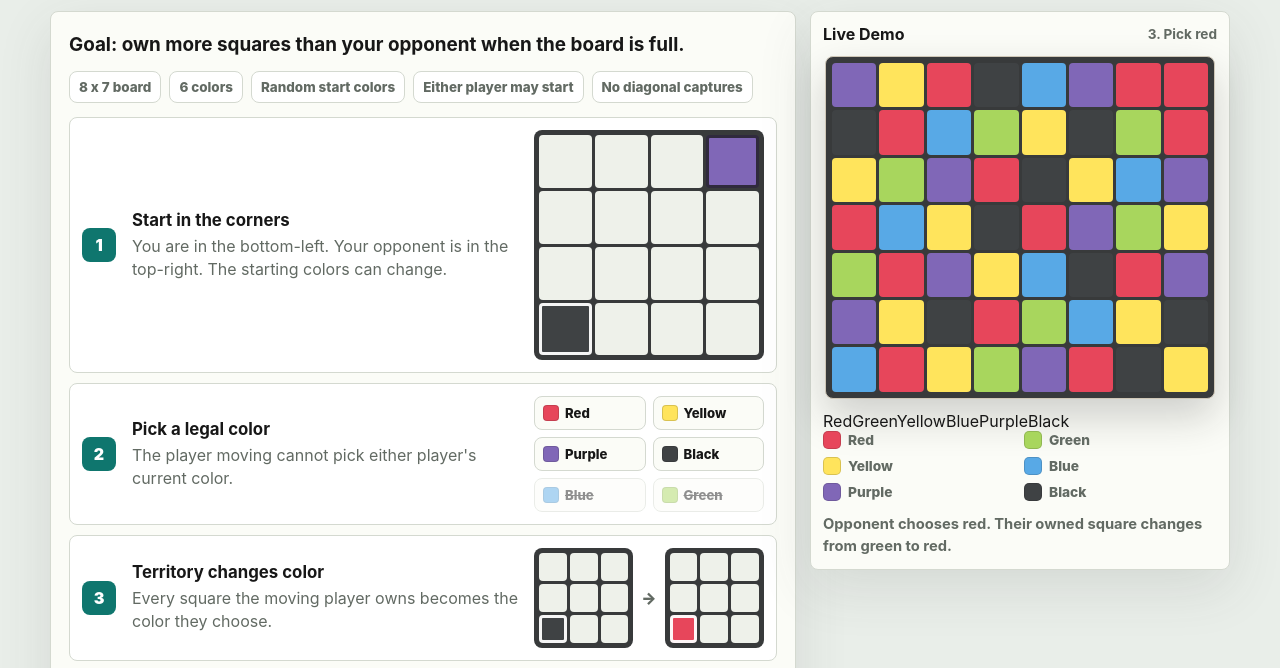
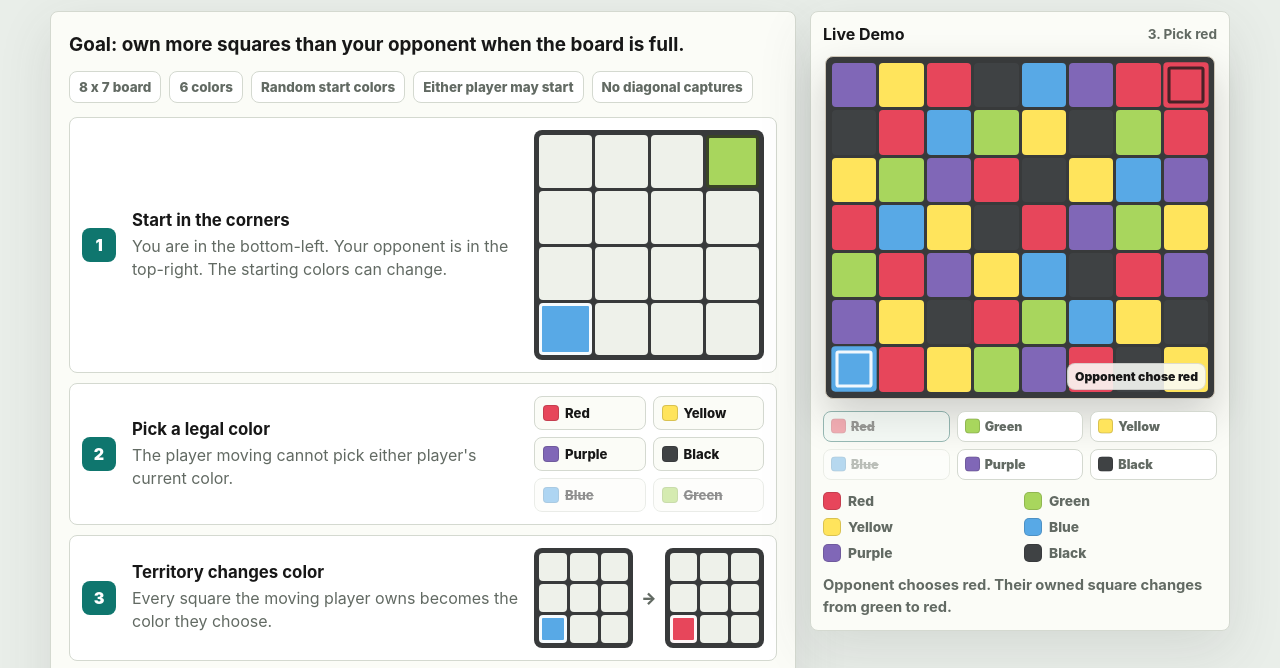
Before and after one commit to mykulgu/filler-solver-gamepigeon, a plain HTML site: page how-to-play.html in a window 1280 px wide. Shown: the part 111-779 px from the top of the page. Drawn offline with Linux system fonts and the light colour scheme.

Commit message:
Add live Filler rules demo

```diff
--- a/styles.css
+++ b/styles.css
@@ -308,12 +308,12 @@ h2 {
 
 .mini-board .you {
   border: 3px solid rgba(255, 255, 255, 0.95);
-  background: var(--black);
+  background: var(--blue);
 }
 
 .mini-board .opponent {
   border: 3px solid rgba(23, 23, 23, 0.76);
-  background: var(--purple);
+  background: var(--green);
 }
 
 .mini-board .red,
@@ -483,6 +483,7 @@ h2 {
 }
 
 .example-board {
+  position: relative;
   display: grid;
   grid-template-columns: repeat(8, minmax(0, 1fr));
   gap: 3px;
@@ -501,9 +502,16 @@ h2 {
   min-width: 0;
   border-radius: 4px;
   background: var(--cell-color);
+  transition:
+    background 360ms ease,
+    box-shadow 360ms ease,
+    transform 360ms ease,
+    opacity 360ms ease;
 }
 
-.example-board span[data-corner]::after {
+.example-board span[data-corner]::after,
+.example-board span[data-owner="you"]::after,
+.example-board span[data-owner="opponent"]::after {
   position: absolute;
   inset: 4px;
   border: 3px solid rgba(255, 255, 255, 0.92);
@@ -511,8 +519,72 @@ h2 {
   content: "";
 }
 
-.example-board span[data-corner="opponent"]::after {
+.example-board span[data-corner="opponent"]::after,
+.example-board span[data-owner="opponent"]::after {
   border-color: rgba(23, 23, 23, 0.76);
+}
+
+.example-board span[data-owner="you"],
+.example-board span[data-owner="opponent"] {
+  transform: scale(1.03);
+}
+
+.live-board::after {
+  position: absolute;
+  right: 8px;
+  bottom: 8px;
+  border: 1px solid rgba(23, 23, 23, 0.12);
+  border-radius: 8px;
+  padding: 5px 7px;
+  background: rgba(251, 252, 247, 0.88);
+  color: var(--ink);
+  content: attr(data-turn);
+  font-size: 0.76rem;
+  font-weight: 900;
+}
+
+.demo-choices {
+  display: grid;
+  grid-template-columns: repeat(3, minmax(0, 1fr));
+  gap: 7px;
+  margin-bottom: 12px;
+}
+
+.demo-choices span {
+  position: relative;
+  min-width: 0;
+  border: 1px solid var(--line);
+  border-radius: 8px;
+  padding: 7px 7px 7px 27px;
+  background: var(--surface);
+  color: var(--muted);
+  font-size: 0.78rem;
+  font-weight: 900;
+  overflow-wrap: anywhere;
+}
+
+.demo-choices span::before {
+  position: absolute;
+  top: 50%;
+  left: 7px;
+  width: 13px;
+  height: 13px;
+  border: 1px solid rgba(23, 23, 23, 0.16);
+  border-radius: 4px;
+  background: var(--choice-color);
+  content: "";
+  transform: translateY(-50%);
+}
+
+.demo-choices .blocked {
+  opacity: 0.42;
+  text-decoration: line-through;
+}
+
+.demo-choices .active {
+  border-color: var(--teal-dark);
+  color: var(--ink);
+  background: #edf8f5;
 }
 
 .color-key {
@@ -943,4 +1015,8 @@ tr.best-row {
     flex: 1 1 calc(50% - 10px);
     justify-content: start;
   }
+
+  .demo-choices {
+    grid-template-columns: repeat(2, minmax(0, 1fr));
+  }
 }
```
